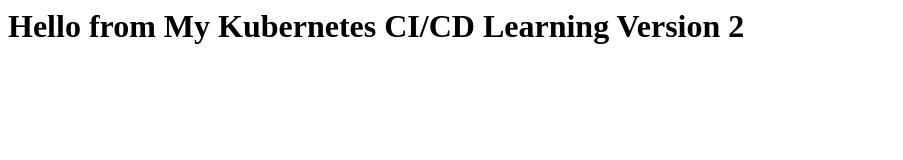
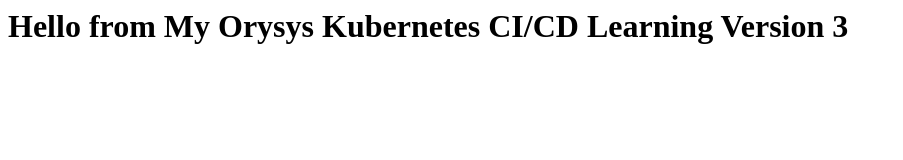
Before and after one commit to orysystestbed/k8s-demo-app, a plain HTML site: page index.html in a window 1280 px wide. Shown: the whole page, without its empty margins (0-903 px from the left). Drawn offline with Linux system fonts and the light colour scheme.

Commit message:
Update index.html

```diff
--- a/index.html
+++ b/index.html
@@ -1 +1 @@
-<h1>Hello from My Kubernetes CI/CD Learning  Version 2</h1>
+<h1>Hello from My Orysys Kubernetes CI/CD Learning  Version 3</h1>
```
